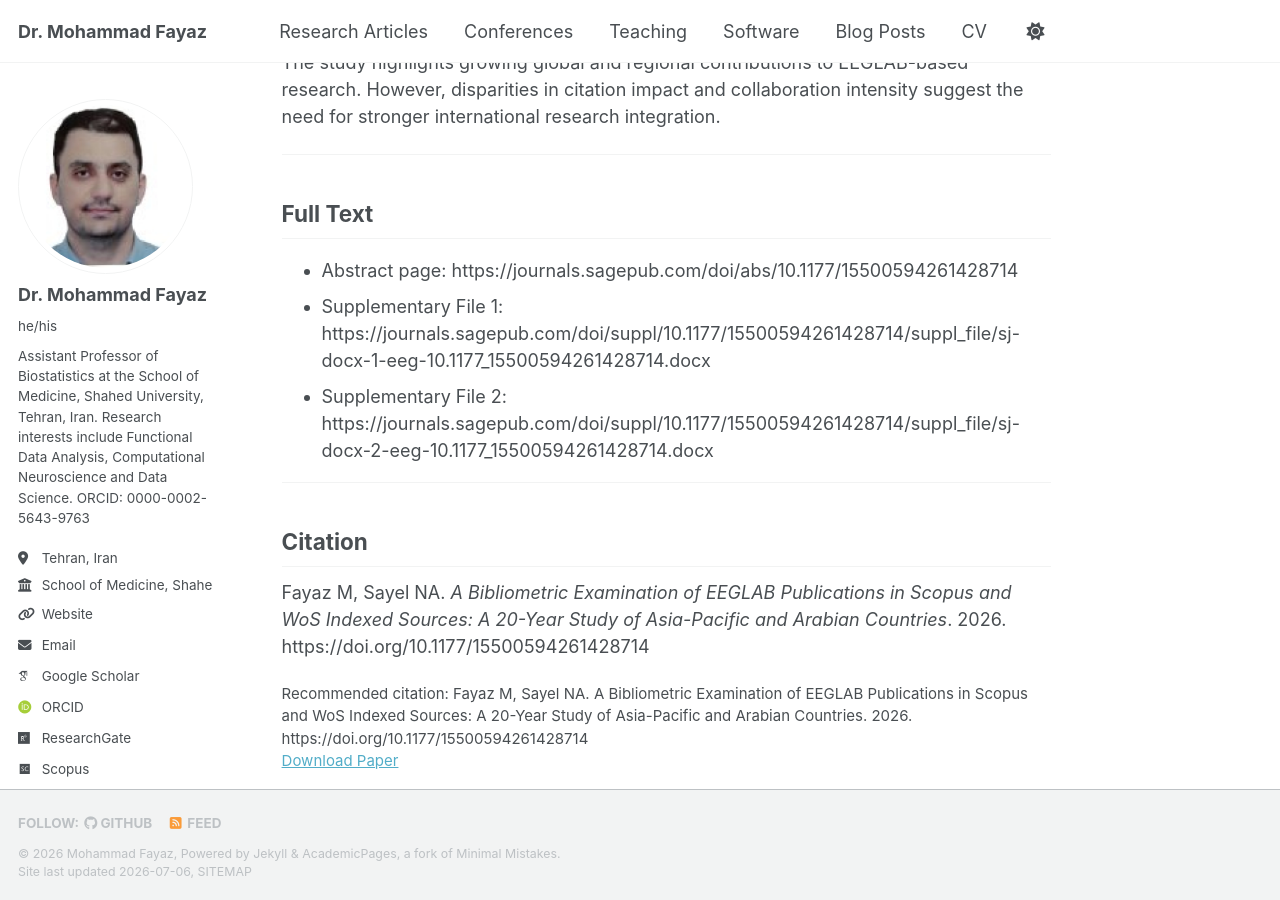
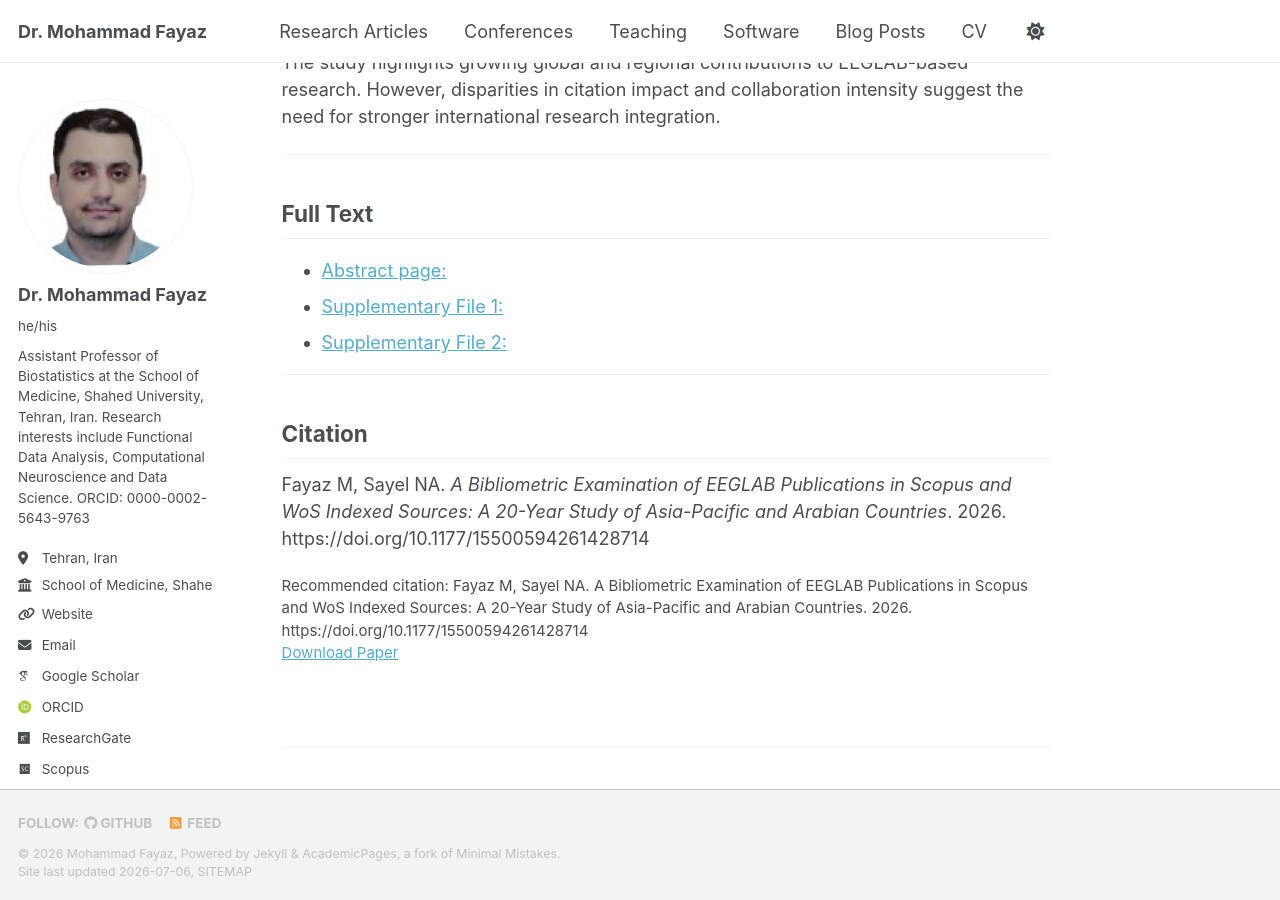
Before and after one commit to mohammad-fayaz/mohammad-fayaz.github.io, a Jekyll site: the page built from _publications/Y_2026_1.md, in a window 1280 px wide and 900 px high, scrolled down 2006 px. Built offline with Jekyll 4.4.1, drawn with Linux system fonts in a browser that asks for light colours; some web fonts are replaced; a script bundle is joined from its source files by our own code; library files that are not in the unit come from our copies.

Commit message:
Update Y_2026_1.md

```diff
--- a/_publications/Y_2026_1.md
+++ b/_publications/Y_2026_1.md
@@ -66,9 +66,9 @@ The study highlights growing global and regional contributions to EEGLAB-based r
 
 ## Full Text
 
-- Abstract page: https://journals.sagepub.com/doi/abs/10.1177/15500594261428714
-- Supplementary File 1: https://journals.sagepub.com/doi/suppl/10.1177/15500594261428714/suppl_file/sj-docx-1-eeg-10.1177_15500594261428714.docx
-- Supplementary File 2: https://journals.sagepub.com/doi/suppl/10.1177/15500594261428714/suppl_file/sj-docx-2-eeg-10.1177_15500594261428714.docx
+- [Abstract page:](https://journals.sagepub.com/doi/abs/10.1177/15500594261428714)
+- [Supplementary File 1:](https://journals.sagepub.com/doi/suppl/10.1177/15500594261428714/suppl_file/sj-docx-1-eeg-10.1177_15500594261428714.docx)
+- [Supplementary File 2:](https://journals.sagepub.com/doi/suppl/10.1177/15500594261428714/suppl_file/sj-docx-2-eeg-10.1177_15500594261428714.docx)
 
 ---
 
```
